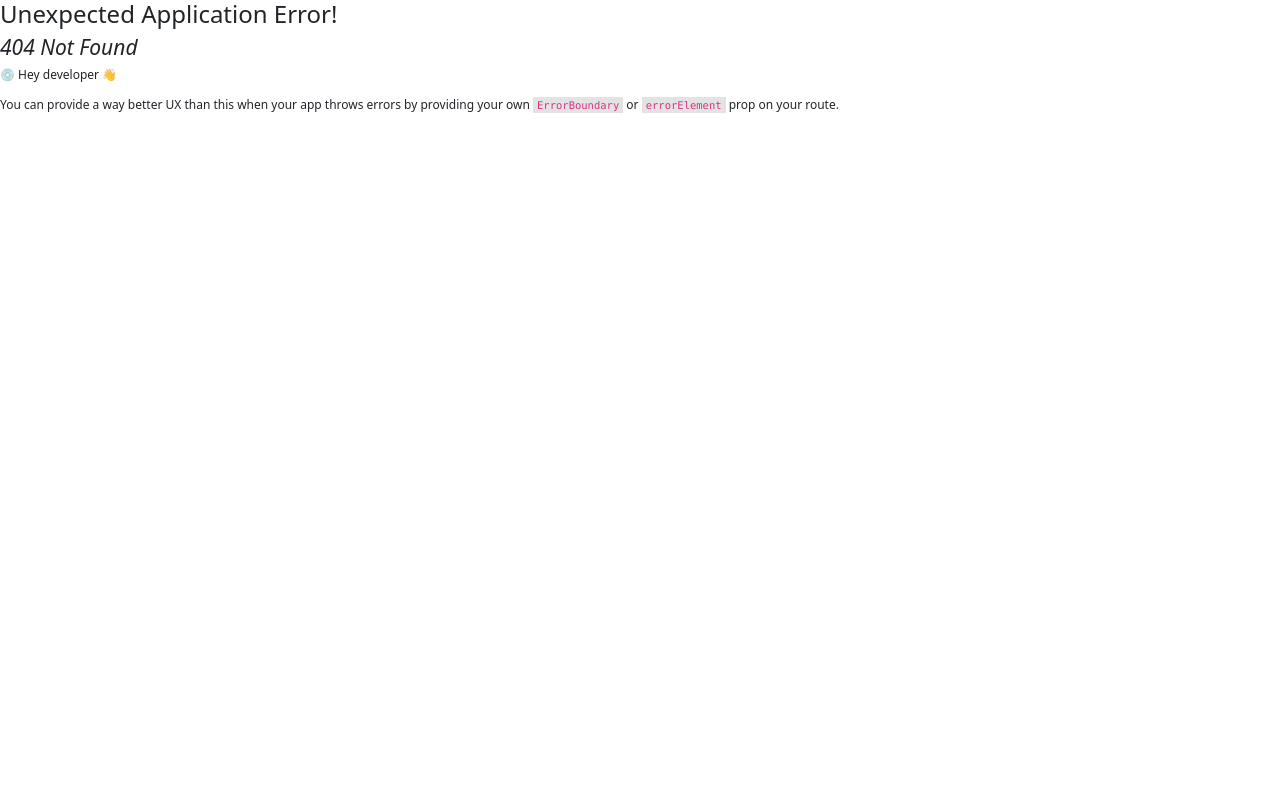
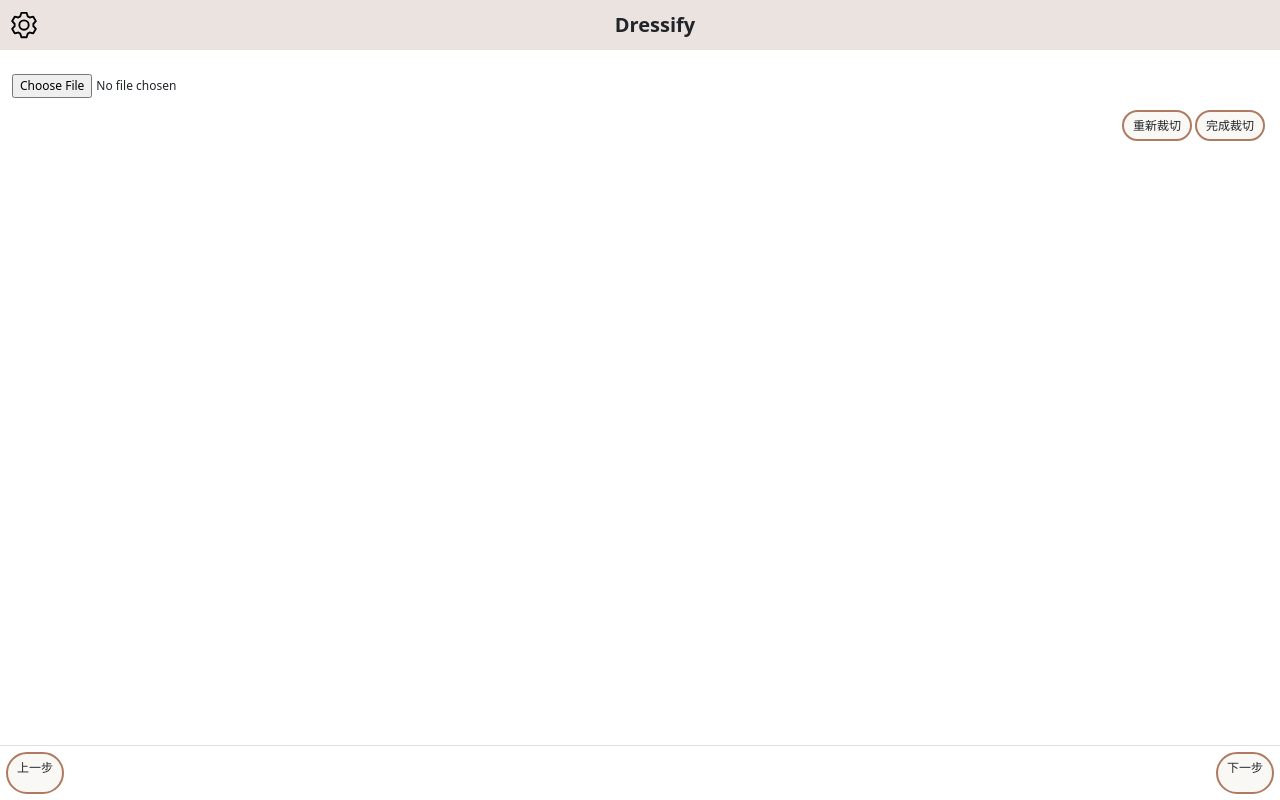
Before and after one commit to stellachy/dressify_react, a React (Vite) app: page /Crop in a window 1280 px wide. Before the commit this address had no page. Built offline with nearby package versions, Linux system fonts and the light colour scheme.

Commit message:
Created Crop.jsx and currently done select photo & then show it on the screen (refine it later)

```diff
--- a/package.json
+++ b/package.json
@@ -11,6 +11,7 @@
   },
   "dependencies": {
     "bootstrap": "^5.3.3",
+    "cropperjs": "^1.6.2",
     "react": "^18.3.1",
     "react-dom": "^18.3.1",
     "react-router-dom": "^7.0.2"
--- /dev/null
+++ b/src/layouts/ClosetLayoutO.jsx
@@ -0,0 +1,16 @@
+import React from 'react'
+import 'bootstrap/dist/css/bootstrap.min.css'
+import '../css/Dressify.css'
+import '../css/Mine.css'
+import MyNavigation from '../components/MyNavigation'
+
+function ClosetLayoutO({children}) {
+  return (
+    <>
+      <MyNavigation/>
+        {children}
+    </>
+  )
+}
+
+export default ClosetLayoutO
--- /dev/null
+++ b/src/pages/closet/Crop.jsx
@@ -0,0 +1,105 @@
+import React, { useState, useRef, useEffect } from 'react'
+import Cropper from 'cropperjs'
+import "cropperjs/dist/cropper.js"
+import ClosetLayoutO from '../../layouts/ClosetLayoutO'
+
+
+function Crop() {
+  const [croppedImgURL, setCroppedImgURL] = useState('')
+  const imgPreviewRef = useRef('')
+  const imgCropRef = useRef('')
+  const fileInputRef = useRef('')
+  const cropperInstance = useRef('')
+
+  const handleFileChange = (event) => {
+    const file = event.target.files[0];
+    const reader = new FileReader();
+
+    reader.onload = (e) => {
+      const imgPreview = imgPreviewRef.current;
+
+      // 顯示選取的圖片
+      imgPreview.src = e.target.result;
+      imgPreview.classList.remove("d-none");
+
+      // 初始化或重新初始化 Cropper
+      if (cropperInstance.current) {
+        cropperInstance.current.destroy();
+      }
+
+      cropperInstance.current = new Cropper(imgPreview, {
+        aspectRatio: 0.75,
+        viewMode: 1,
+        dragMode: "move",
+        cropBoxResizable: false,
+      });
+    };
+    reader.readAsDataURL(file);
+  }
+
+  const handleCrop = () => {
+    const cropper = cropperInstance.current;
+    if (cropper) {
+      const croppedCanvas = cropper.getCroppedCanvas();
+      if (!croppedCanvas) {
+        console.error("Canvas is empty or not properly initialized!");
+        return;
+      }
+
+      const croppedImageURL = croppedCanvas.toDataURL("image/png");
+      setCroppedImgURL(croppedImageURL);
+
+      // 隱藏 Cropper
+      imgPreviewRef.current.classList.add("d-none");
+      cropper.getContainer().classList.add("d-none");
+    } else {
+      console.error("Cropping is not initialized!");
+    }
+  };
+
+  const handleCropAgain = () => {
+    setCroppedImgURL(null);
+    imgPreviewRef.current.classList.remove("d-none");
+    cropperInstance.current.getContainer().classList.remove("d-none");
+  };
+
+  return (
+    <>
+      <ClosetLayoutO>
+        <div style={{ paddingTop: '62px' }}></div>
+        <div className="m-3">
+          <input type="file" id="fileInput"
+            ref={fileInputRef} onChange={handleFileChange}/>
+             {/* className="form-control mb-3" */}
+        </div>
+
+        <div className="m-3 d-flex flex-row-reverse">
+          <button id="cropButton" className="btn rounded-pill mx-1"
+            onClick={handleCrop}>完成裁切</button>
+          <button id="cropAgain" className="btn rounded-pill"
+            onClick={handleCropAgain}>重新裁切</button>
+        </div>
+
+        <div className="text-center py-3">
+          {/* 圖片預覽 */}
+          <img id="previewImg" ref={imgPreviewRef} className="border d-none" width="300px" height="400px" src="#" alt="Preview" />
+
+          {/* 裁切後的圖片 */}
+          { croppedImgURL && (
+            <img id="cropImg" ref={imgCropRef} className="border rounded" width="300px" height="400px" src={croppedImgURL} alt="Cropped" />
+          )}
+
+        </div>
+
+
+        <div id="progress" className="fixed-bottom border-top d-flex justify-content-between" style={{ height: '55px' }}>
+          <a href="#" className="btn m-2 rounded-pill">上一步</a>
+          <a href="#" className="btn m-2 rounded-pill">下一步</a>
+        </div>
+
+      </ClosetLayoutO>
+    </>
+  )
+}
+
+export default Crop
```
Also changed, not shown: src/main.jsx (+5 -5 lines), 1 other file (tests, documents, lock files or other folders).
